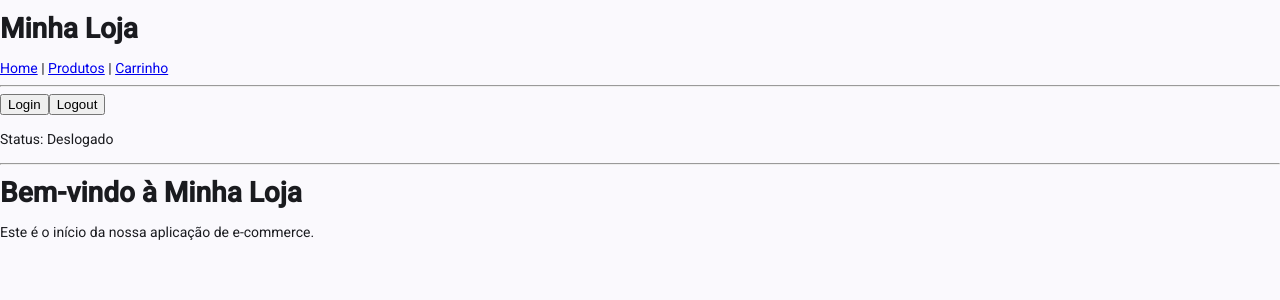
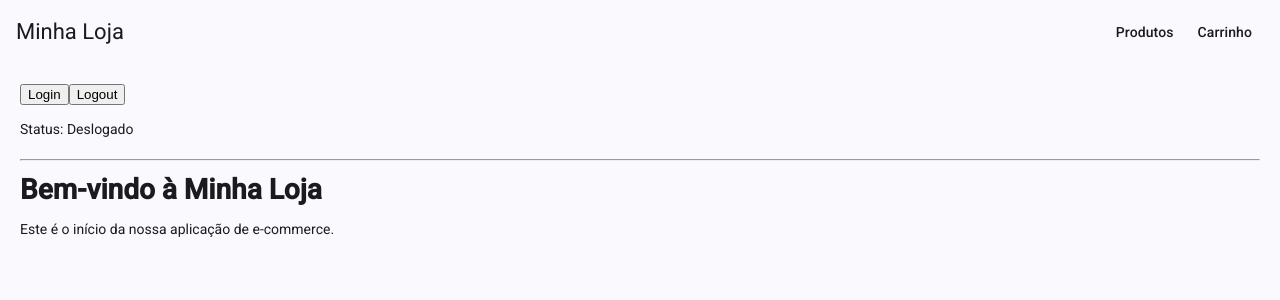
Before and after one commit to ribeiroyasmin06/meu-primeiro-app, an Angular app: page / in a window 1280 px wide. Shown: the top 300 px of the page. Built offline with nearby package versions, Linux system fonts and the light colour scheme.

Commit message:
Interface e Criacao

```diff
--- a/src/app/app.html
+++ b/src/app/app.html
@@ -1,17 +1,16 @@
-<h1>Minha Loja</h1>
+<app-header></app-header>
 
-<nav>
-  <a routerLink="/">Home</a> | <a routerLink="/produtos">Produtos</a> |
-  <a routerLink="/carrinho">Carrinho</a>
-</nav>
+  <main style="padding: 20px">
+    <!-- CONTROLES TEMPORÁRIOS DE LOGIN -->
+    <section style="margin-bottom: 20px">
+      <button (click)="login()">Login</button>
+      <button (click)="logout()">Logout</button>
 
-<hr />
+      <p>Status: {{ usuarioLogado() ? 'Logado' : 'Deslogado' }}</p>
+    </section>
 
-<button (click)="login()">Login</button>
-<button (click)="logout()">Logout</button>
+    <hr />
 
-<p>Status: {{ usuarioLogado() ? 'Logado' : 'Deslogado' }}</p>
-
-<hr />
-
-<router-outlet></router-outlet>
+    <!-- CONTEÚDO DINÂMICO DAS ROTAS -->
+    <router-outlet></router-outlet>
+  </main>
--- a/src/app/app.ts
+++ b/src/app/app.ts
@@ -1,10 +1,12 @@
 import { Component } from '@angular/core';
 import { RouterOutlet, RouterLink } from '@angular/router';
 import { usuarioLogado, login, logout } from './core/auth';
+import { Header } from './shared/layout/header/header';
 
 @Component({
   selector: 'app-root',
-  imports: [RouterOutlet, RouterLink],
+ imports: [RouterOutlet, RouterLink, Header],
+
   templateUrl: './app.html',
   styleUrl: './app.css',
 })
--- /dev/null
+++ b/src/app/shared/layout/header/header.css
@@ -0,0 +1,9 @@
+ mat-toolbar {
+    position: sticky;
+    top: 0;
+    z-index: 1000;
+  }
+
+  .flex-spacer {
+    flex: 1 1 auto;
+  }
--- /dev/null
+++ b/src/app/shared/layout/header/header.html
@@ -0,0 +1,6 @@
+<mat-toolbar color="primary">
+    <span>Minha Loja</span>
+    <span class="flex-spacer"></span>
+    <button mat-button routerLink="/produtos">Produtos</button>
+    <button mat-button routerLink="/carrinho">Carrinho</button>
+  </mat-toolbar>
```
Also changed, not shown: src/app/shared/layout/header/header.ts (added, +13 -0 lines), 1 other file (tests, documents, lock files or other folders).
